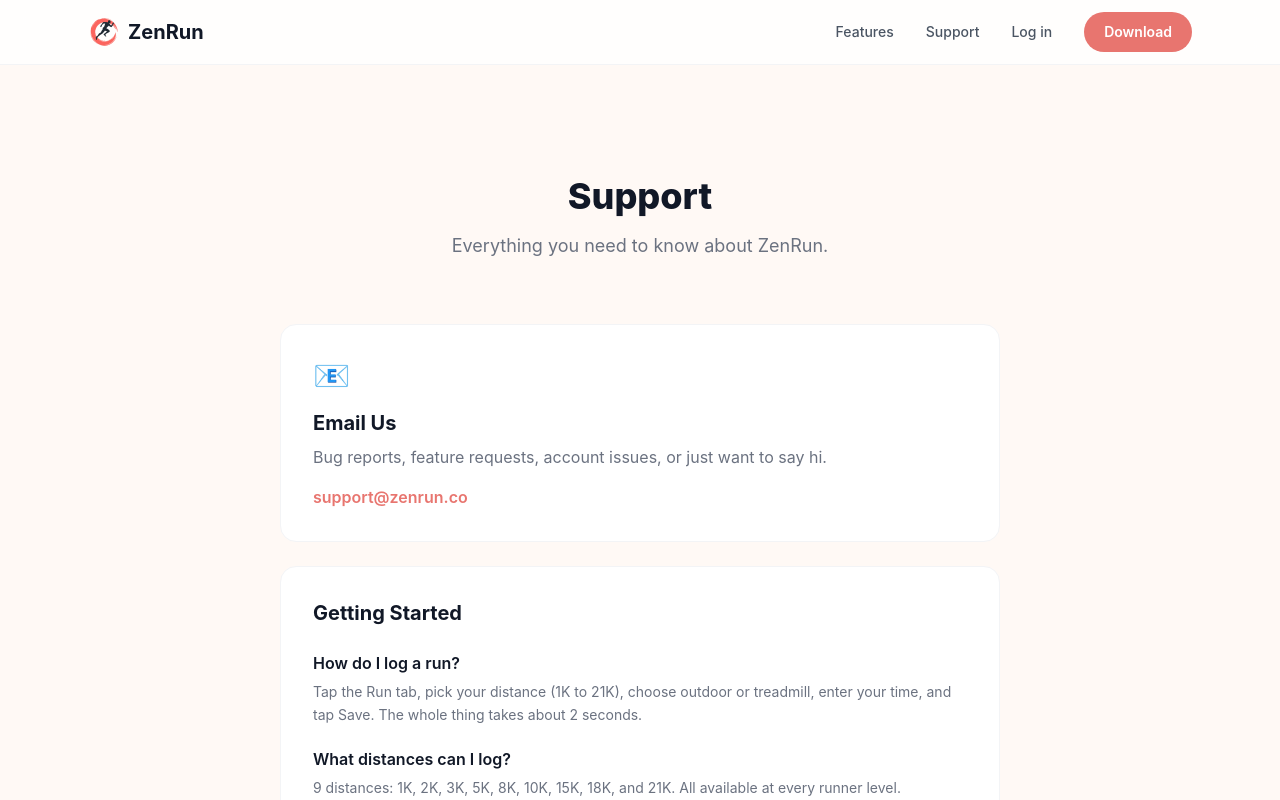
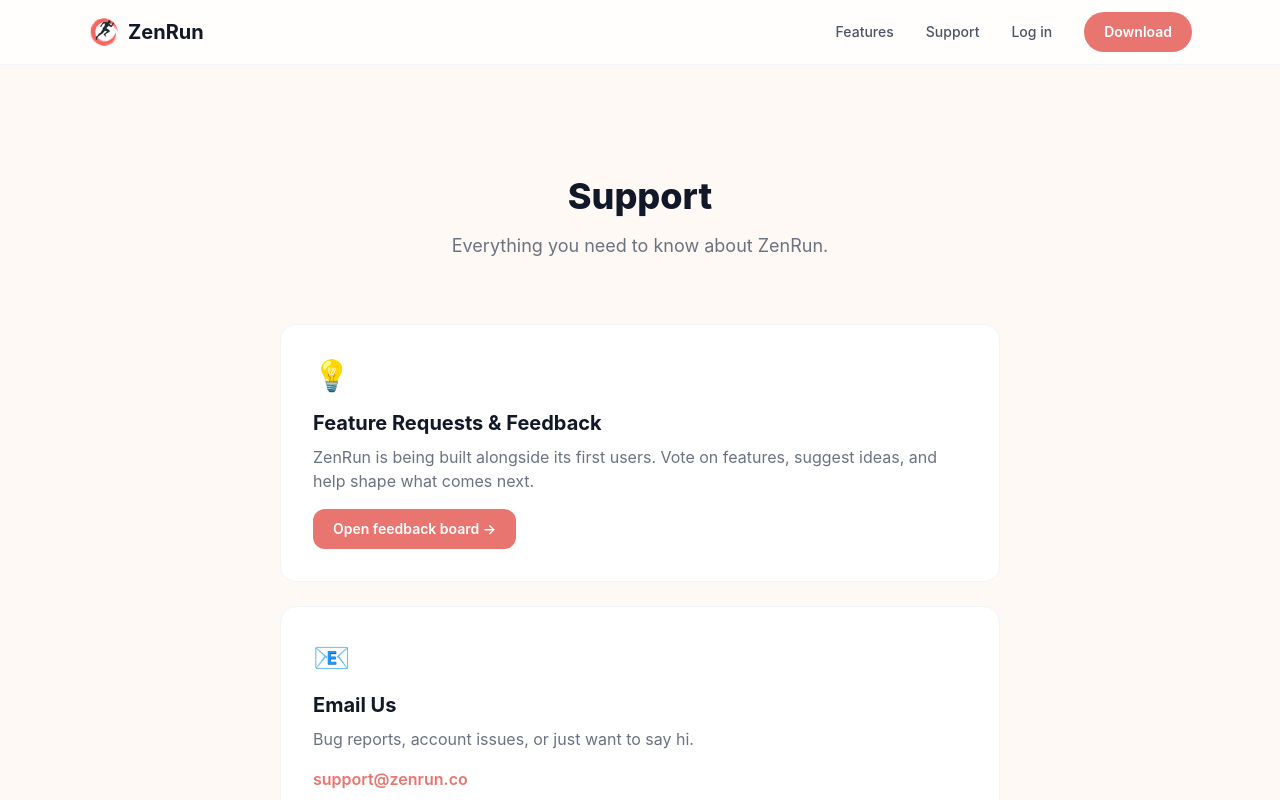
Before and after one commit to phaedrus75/run, a Next.js app in the folder website/: page /support in a window 1280 px wide. Shown: the top 800 px of the page. Built offline with nearby package versions, Linux system fonts and the light colour scheme.

Commit message:
Integrate Featurebase feedback board across website
- Homepage early access section links to zenrun.featurebase.app
- Support page adds feedback board card above email contact

```diff
--- a/website/app/page.tsx
+++ b/website/app/page.tsx
@@ -399,8 +399,10 @@
               share what&apos;s working, tell us what&apos;s not, and help shape what ZenRun becomes.
             </p>
             <a
-              href="mailto:support@zenrun.co"
-              className="inline-block text-coral font-semibold hover:underline"
+              href="https://zenrun.featurebase.app"
+              target="_blank"
+              rel="noopener noreferrer"
+              className="inline-block bg-coral hover:bg-coral-dark text-white font-semibold px-6 py-3 rounded-xl transition-colors"
             >
               Share your feedback &rarr;
             </a>
--- a/website/app/support/page.tsx
+++ b/website/app/support/page.tsx
@@ -107,12 +107,29 @@
       </div>
 
       <div className="space-y-6">
+        {/* Feedback Board */}
+        <div className="bg-white rounded-2xl p-8 border border-gray-100">
+          <div className="text-3xl mb-4">💡</div>
+          <h2 className="text-xl font-bold text-gray-900 mb-2">Feature Requests &amp; Feedback</h2>
+          <p className="text-gray-500 mb-4">
+            ZenRun is being built alongside its first users. Vote on features, suggest ideas, and help shape what comes next.
+          </p>
+          <a
+            href="https://zenrun.featurebase.app"
+            target="_blank"
+            rel="noopener noreferrer"
+            className="inline-block bg-coral hover:bg-coral-dark text-white font-semibold px-5 py-2.5 rounded-xl transition-colors text-sm"
+          >
+            Open feedback board &rarr;
+          </a>
+        </div>
+
         {/* Contact */}
         <div className="bg-white rounded-2xl p-8 border border-gray-100">
           <div className="text-3xl mb-4">📧</div>
           <h2 className="text-xl font-bold text-gray-900 mb-2">Email Us</h2>
           <p className="text-gray-500 mb-4">
-            Bug reports, feature requests, account issues, or just want to say hi.
+            Bug reports, account issues, or just want to say hi.
           </p>
           <a
             href="mailto:support@zenrun.co"
```
